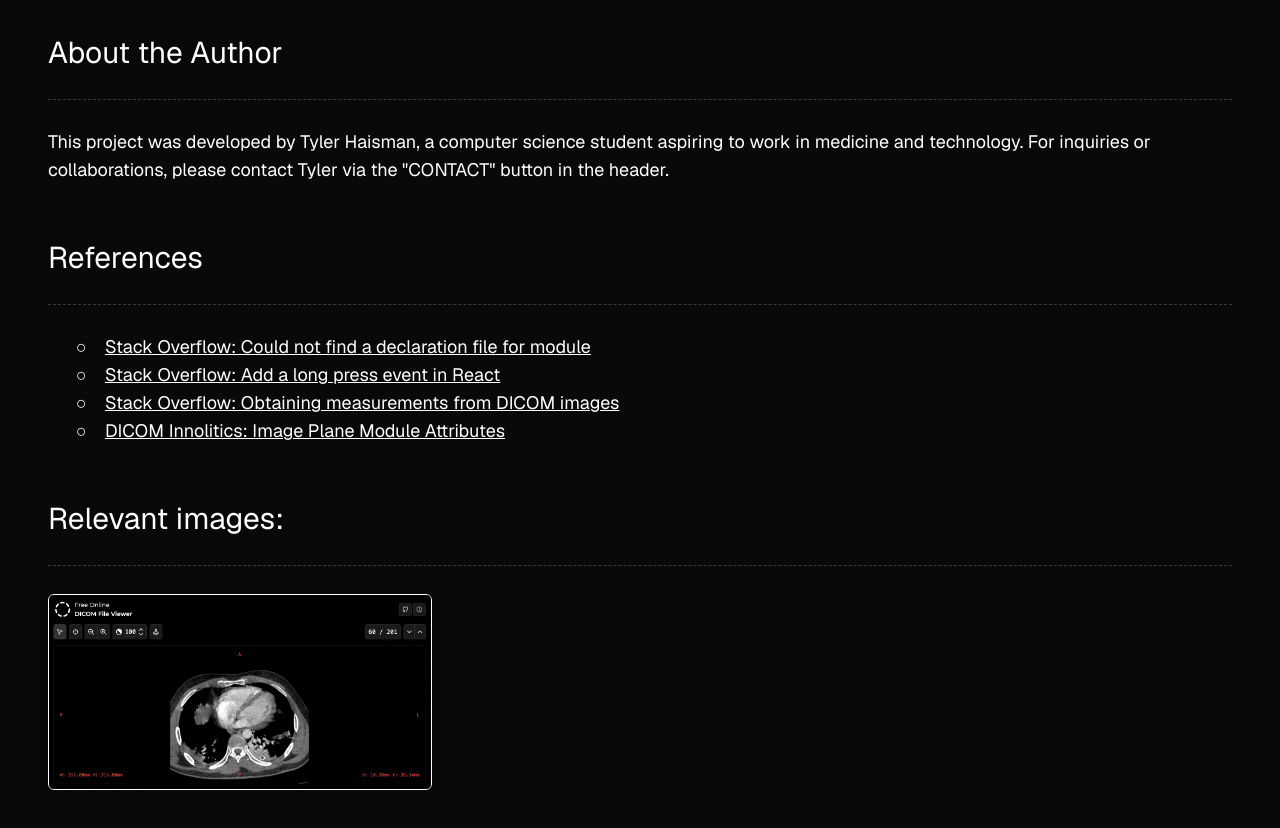
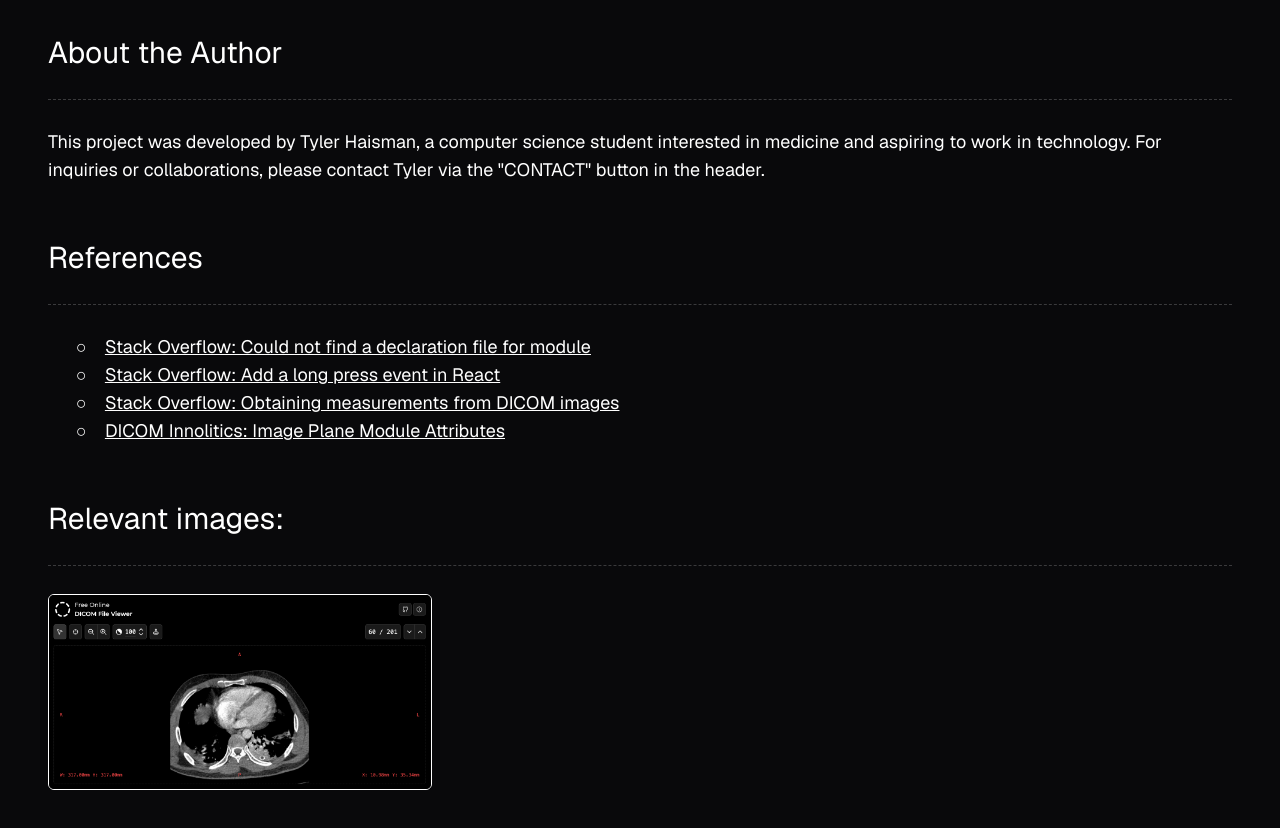
Before and after one commit to tylerhaisman/tylerhaisman, a Next.js app: page /online_dicom_viewer in a window 1280 px wide. Shown: the part 2380-3208 px from the top of the page. Built offline with nearby package versions, Linux system fonts and the light colour scheme.

Commit message:
Editing markdown files

```diff
--- a/public/markdown/online_dicom_viewer.ts
+++ b/public/markdown/online_dicom_viewer.ts
@@ -31,7 +31,7 @@ The application leverages the cornerstone.js library to parse DICOM file header
 DICOM images sourced from platforms like Kaggle and dicomlibrary.com.
 
 # About the Author
-This project was developed by Tyler Haisman, a computer science student aspiring to work in medicine and technology. For inquiries or collaborations, please contact Tyler via the "CONTACT" button in the header.
+This project was developed by Tyler Haisman, a computer science student interested in medicine and aspiring to work in technology. For inquiries or collaborations, please contact Tyler via the "CONTACT" button in the header.
 
 # References
 - [Stack Overflow: Could not find a declaration file for module](https://stackoverflow.com/questions/70797210/could-not-find-a-declaration-file-for-module-mymodule)
--- a/public/markdown/pneumonia_prediction_utility.ts
+++ b/public/markdown/pneumonia_prediction_utility.ts
@@ -51,7 +51,7 @@ My pneumonia prediction utility utilizes deep learning models to analyze chest X
   Incorporating more diverse and extensive datasets to capture a wider range of cases and improve generalization.
 
 # About the Author
-This project was developed by Tyler Haisman, a computer science student aspiring to work in medicine and technology. For inquiries or collaborations, please contact me by clicking on the "CONTACT" button in the header.
+This project was developed by Tyler Haisman, a computer science student interested in medicine and aspiring to work in technology. For inquiries or collaborations, please contact Tyler via the "CONTACT" button in the header.
 `;
 
 export default markdown;
```
